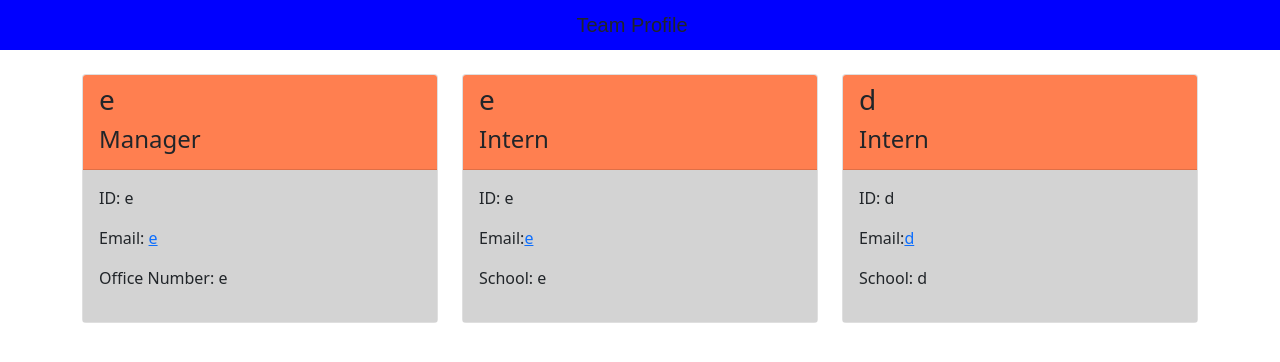
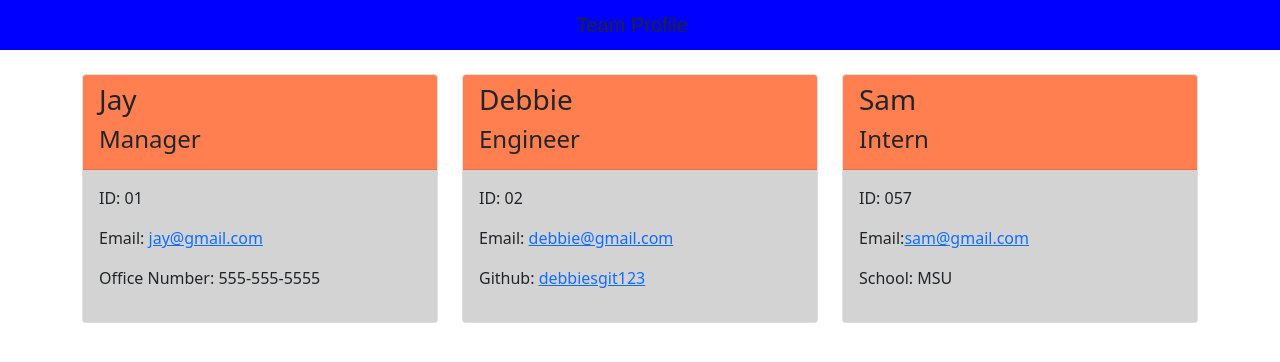
Before and after one commit to JayRGross/TeamProfileGenerator, a website: page dist/index.html in a window 1280 px wide. Drawn offline with nearby package versions, Linux system fonts and the light colour scheme.

Commit message:
added readme

```diff
--- a/dist/index.html
+++ b/dist/index.html
@@ -22,13 +22,13 @@
     <div class="col-4 mt-4">
         <div class="card h-100">
             <div class="card-header">
-                <h3>e</h3>
+                <h3>Jay</h3>
                 <h4>Manager</h4>
             </div>
             <div class="card-body">
-                <p class="id">ID: e</p>
-                <p class="email">Email: <a href="mailto:e">e</a></p>
-                <p class="office">Office Number: e</p>
+                <p class="id">ID: 01</p>
+                <p class="email">Email: <a href="mailto:jay@gmail.com">jay@gmail.com</a></p>
+                <p class="office">Office Number: 555-555-5555</p>
             </div>
         </div>
     </div>
@@ -36,27 +36,27 @@
     <div class="col-4 mt-4">
         <div class="card h-100">
             <div class="card-header">
-                <h3>e</h3>
-                <h4>Intern</h4>
+                <h3>Debbie</h3>
+                <h4>Engineer</h4>
             </div>
             <div class="card-body">
-                <p class="id">ID: e</p>
-                <p class="email">Email:<a href="mailto:e">e</a></p>
-                <p class="school">School: e</p>
+                <p class="id">ID: 02</p>
+                <p class="email">Email: <a href="mailto:debbie@gmail.com">debbie@gmail.com</a></p>
+                <p class="github">Github: <a href="https://github.com/debbiesgit123">debbiesgit123</a></p>
             </div>
+        </div>
     </div>
-</div>
 
     <div class="col-4 mt-4">
         <div class="card h-100">
             <div class="card-header">
-                <h3>d</h3>
+                <h3>Sam</h3>
                 <h4>Intern</h4>
             </div>
             <div class="card-body">
-                <p class="id">ID: d</p>
-                <p class="email">Email:<a href="mailto:d">d</a></p>
-                <p class="school">School: d</p>
+                <p class="id">ID: 057</p>
+                <p class="email">Email:<a href="mailto:sam@gmail.com">sam@gmail.com</a></p>
+                <p class="school">School: MSU</p>
             </div>
     </div>
 </div>
```
Also changed, not shown: README.md (added).
